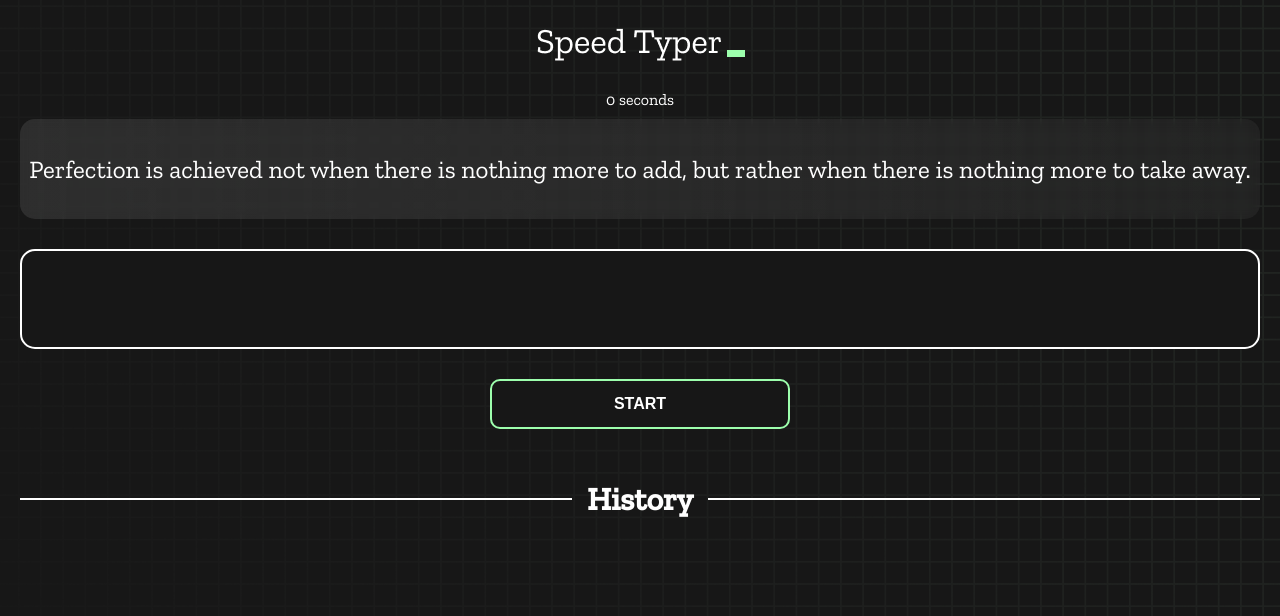
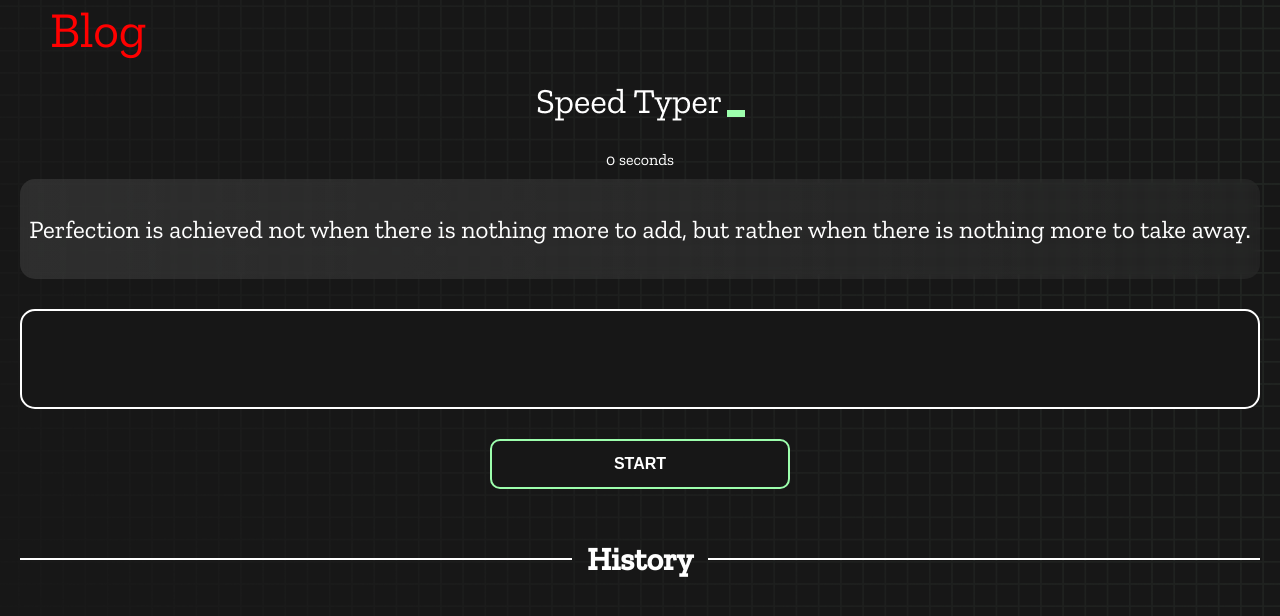
Before and after one commit to rizwanulwahid612/speed-type-debug-javascript, a plain HTML site: page index.html in a window 1280 px wide. Drawn offline with nearby package versions, Linux system fonts and the light colour scheme.

Commit message:
blog page

```diff
--- a/index.html
+++ b/index.html
@@ -14,6 +14,15 @@
     />
   </head>
   <body>
+    <header>
+      <nav>
+        <ul>
+
+          <li> <a style="color: red;font-size: 50px;text-decoration: none; margin:50px" href="blog.html">Blog</a></li>
+
+        </ul>
+      </nav>
+    </header>
     <h1 class="title"><img src="./logo.png" /></h1>
     <div id="show-time">0 seconds</div>
 
```
Also changed, not shown: blog.html (+9 -0 lines).
